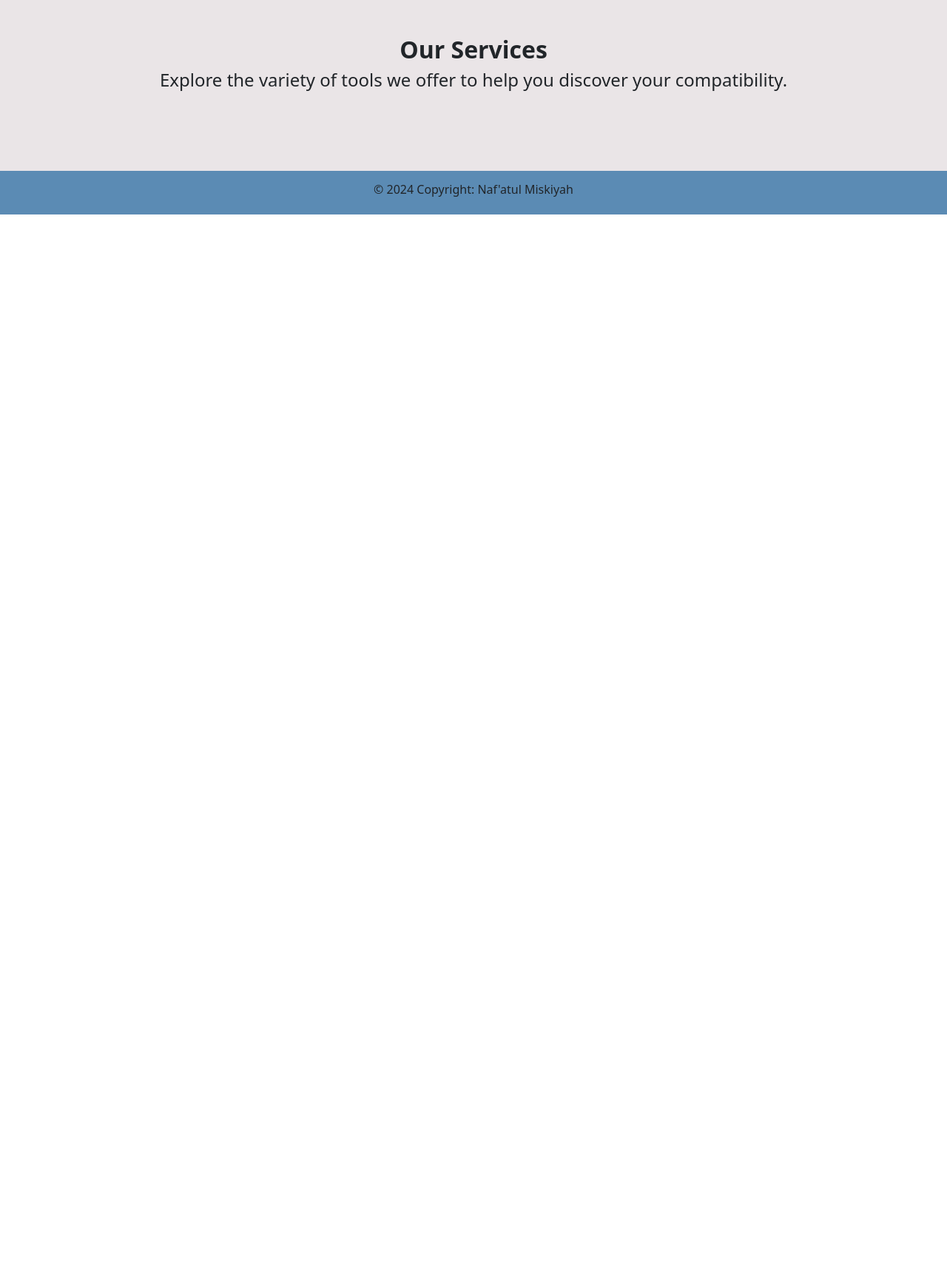
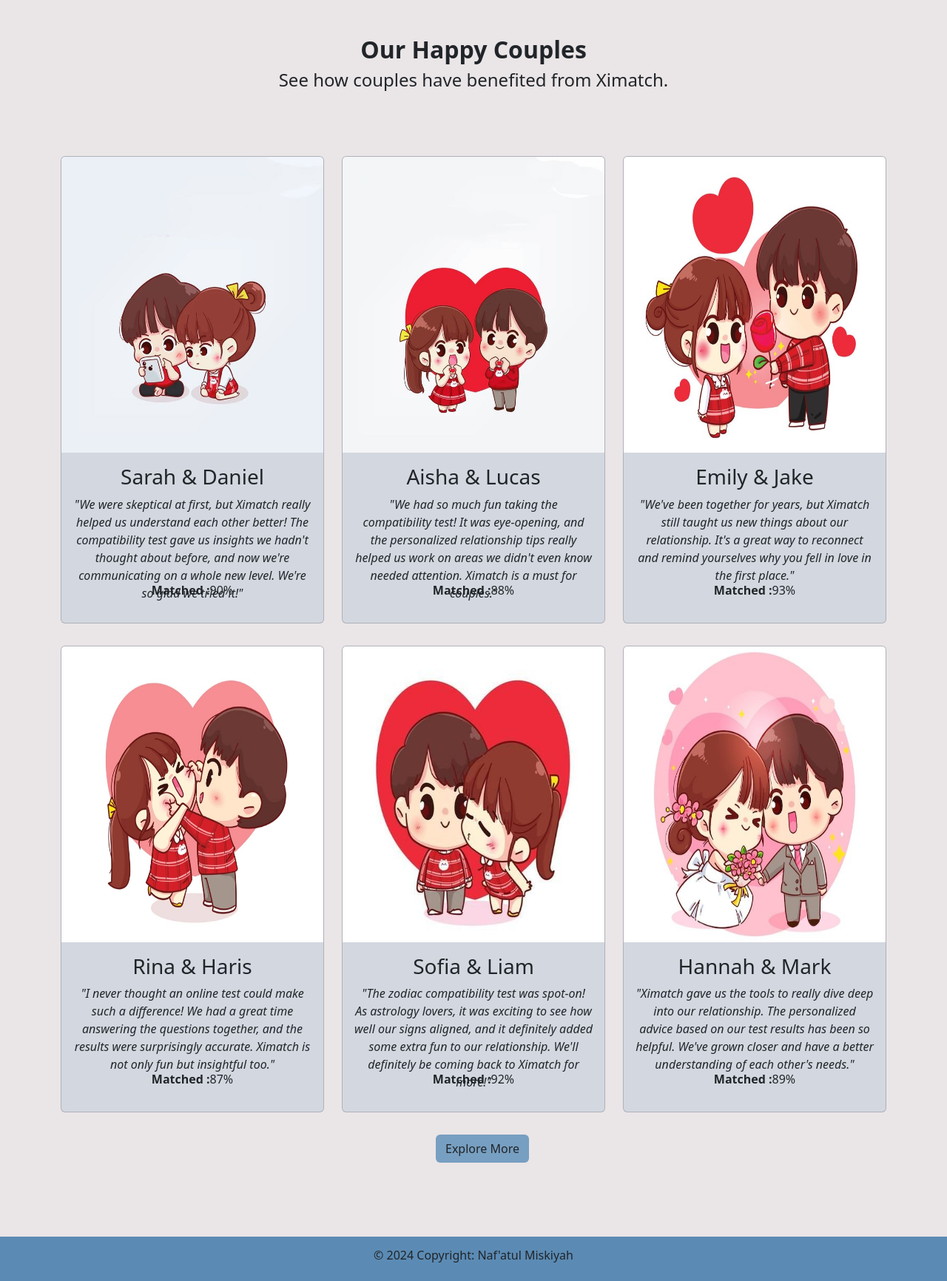
Before and after one commit to nafa39/Ximatch, a PHP site: page /gallery.html in a window 1280 px wide. Shown: the part 72-1804 px from the top of the page at 74% size. Before the commit the page ends 362 px from the top, so only its background shows below. Run offline with PHP 8.4, Linux system fonts and the light colour scheme.

Commit message:
finish gallery

```diff
--- a/assets/style.css
+++ b/assets/style.css
@@ -51,3 +51,7 @@
 .card-text{
     height: 100px;
 }
+
+.row{
+    padding-top: 30px;
+}
--- a/gallery.html
+++ b/gallery.html
@@ -49,9 +49,91 @@
                 </div>
             </nav>
         </header>
+        <!--header of the page-->
         <div class="text-center pt-5" id="body">
-            <h2><strong>Our Services</strong></h2>
-            <h4>Explore the variety of tools we offer to help you discover your compatibility.</h4>
+            <h2><strong>Our Happy Couples</strong></h2>
+            <h4>See how couples have benefited from Ximatch.</h4>
+            <div class="container">
+                <div class="row">
+                    <!--testimoni 1-->
+                    <div class="col">
+                        <div class="card">
+                            <img class="card-img-top" src="assets/  copy.jpg" height="400px" width="100px">
+                            <div class="card-body">
+                                <h3 class="card-title">Sarah & Daniel</h3>
+                                <p class="card-text"><i>"We were skeptical at first, but Ximatch really helped us understand each other better! The compatibility test gave us insights we hadn't thought about before, and now we're communicating on a whole new level. We're so glad we tried it!"</i></p>
+                                <p><strong>Matched :</strong>90%</p>
+                            </div>
+                        </div>
+                    </div>
+                    <!--testimoni 2-->
+                    <div class="col">
+                        <div class="card">
+                            <img class="card-img-top" src="assets/ -2 copy.jpg" height="400px" width="100px">
+                            <div class="card-body">
+                                <h3 class="card-title">Aisha & Lucas</h3>
+                                <p class="card-text"><i>"We had so much fun taking the compatibility test! It was eye-opening, and the personalized relationship tips really helped us work on areas we didn't even know needed attention. Ximatch is a must for couples."</i></p>
+                                <p><strong>Matched :</strong>88%</p>
+                            </div>
+                        </div>
+                    </div>
+                    <!--testimoni 3-->
+                    <div class="col">
+                        <div class="card">
+                            <img class="card-img-top" src="assets/Download Boy gives flower to girl cute couple Happy valentine cartoon character illustration for free.jpg" height="400px" width="100px">
+                            <div class="card-body">
+                                <h3 class="card-title">Emily & Jake</h3>
+                                <p class="card-text"><i>"We've been together for years, but Ximatch still taught us new things about our relationship. It's a great way to reconnect and remind yourselves why you fell in love in the first place."</i></p>
+                                <p><strong>Matched :</strong>93%</p>
+                            </div>
+                        </div>
+                    </div>
+                </div>
+                <div class="row">
+                    <!--testimoni 4-->
+                    <div class="col">
+                        <div class="card">
+                            <img class="card-img-top" src="assets/Download Cute boy cheek pinching his girlfriend Happy valentine cartoon character illustration for free.jpg" height="400px" width="100px">
+                            <div class="card-body">
+                                <h3 class="card-title">Rina & Haris</h3>
+                                <p class="card-text"><i>"I never thought an online test could make such a difference! We had a great time answering the questions together, and the results were surprisingly accurate. Ximatch is not only fun but insightful too."</i></p>
+                                <p><strong>Matched :</strong>87%</p>
+                            </div>
+                        </div>
+                    </div>
+                    <!--testimoni 5-->
+                    <div class="col">
+                        <div class="card">
+                            <img class="card-img-top" src="assets/Download Cute girl kissing her boyfriend Happy valentine cartoon character illustration for free.jpg" height="400px" width="100px">
+                            <div class="card-body">
+                                <h3 class="card-title">Sofia & Liam</h3>
+                                <p class="card-text"><i>"The zodiac compatibility test was spot-on! As astrology lovers, it was exciting to see how well our signs aligned, and it definitely added some extra fun to our relationship. We'll definitely be coming back to Ximatch for more!"</i></p>
+                                <p><strong>Matched :</strong>92%</p>
+                            </div>
+                        </div>
+                    </div>
+                    <!--testimoni 6-->
+                    <div class="col">
+                        <div class="card">
+                            <img class="card-img-top" src="assets/Premium Vector | Wedding couple cartoon character illustration.jpg" height="400px" width="100px">
+                            <div class="card-body">
+                                <h3 class="card-title">Hannah & Mark</h3>
+                                <p class="card-text"><i>"Ximatch gave us the tools to really dive deep into our relationship. The personalized advice based on our test results has been so helpful. We've grown closer and have a better understanding of each other's needs."</i></p>
+                                <p><strong>Matched :</strong>89%</p>
+                            </div>
+                        </div>
+                    </div>
+                </div>
+                <div class="row">
+                    <div class="col"></div>
+                    <div class="col"></div>
+                    <div class="col">
+                        <button class="btn ms-4" id="button">Explore More</button>
+                    </div>
+                    <div class="col"></div>
+                    <div class="col"></div>
+                </div>
+            </div>
         </div>
         <footer id="footOther">
             <div class="text-center p-3 mt-0" id="other">
```
Also changed, not shown: aboutUs.html (+10 -2 lines), assets/  copy.jpg (added), assets/ -2 copy.jpg (added), assets/Download Boy gives flower to girl cute couple Happy valentine cartoon character illustration for free.jpg (added), assets/Download Cute boy cheek pinching his girlfriend Happy valentine cartoon character illustration for free.jpg (added), assets/Download Cute girl kissing her boyfriend Happy valentine cartoon character illustration for free.jpg (added), assets/Premium Vector | Wedding couple cartoon character illustration.jpg (added).
